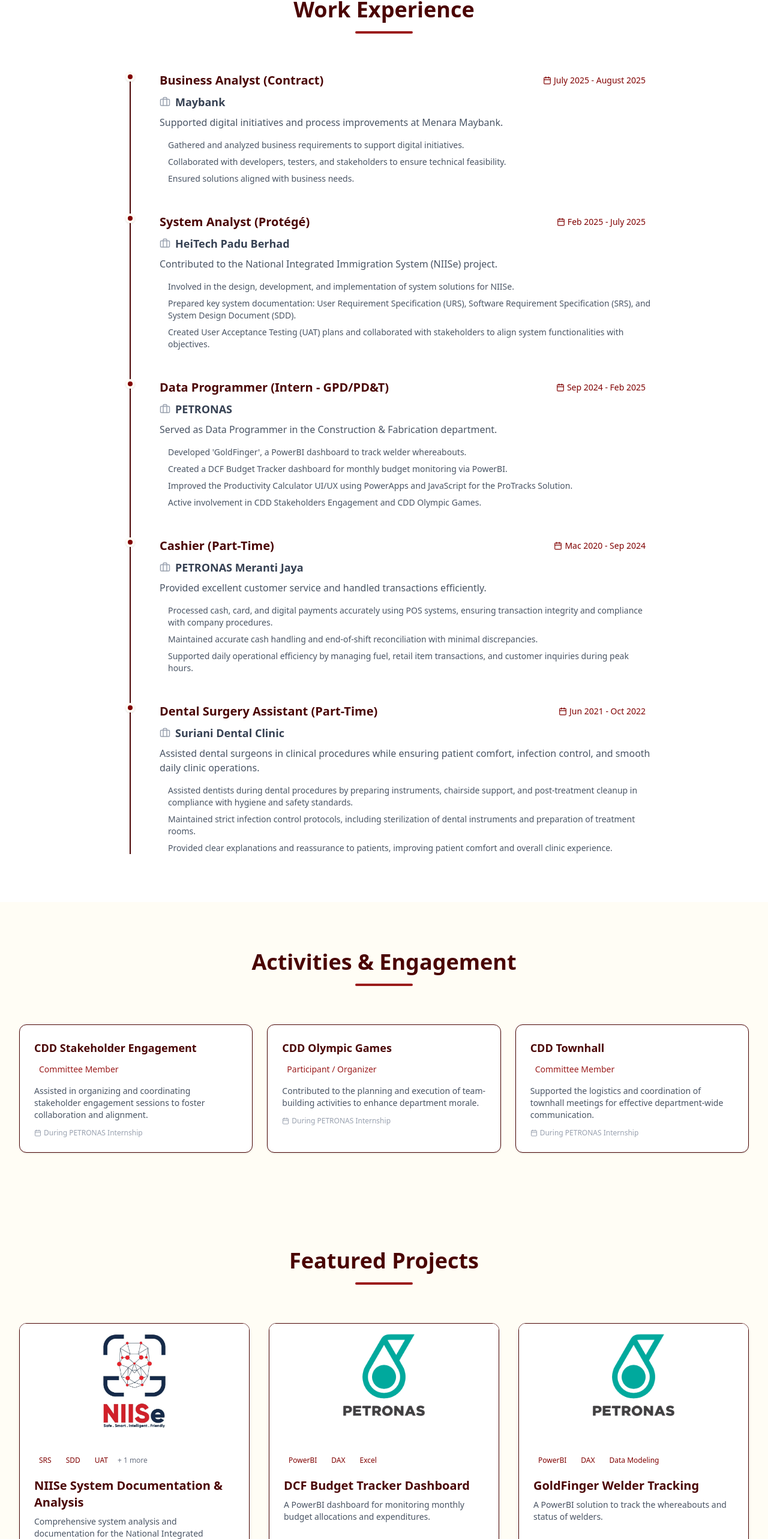
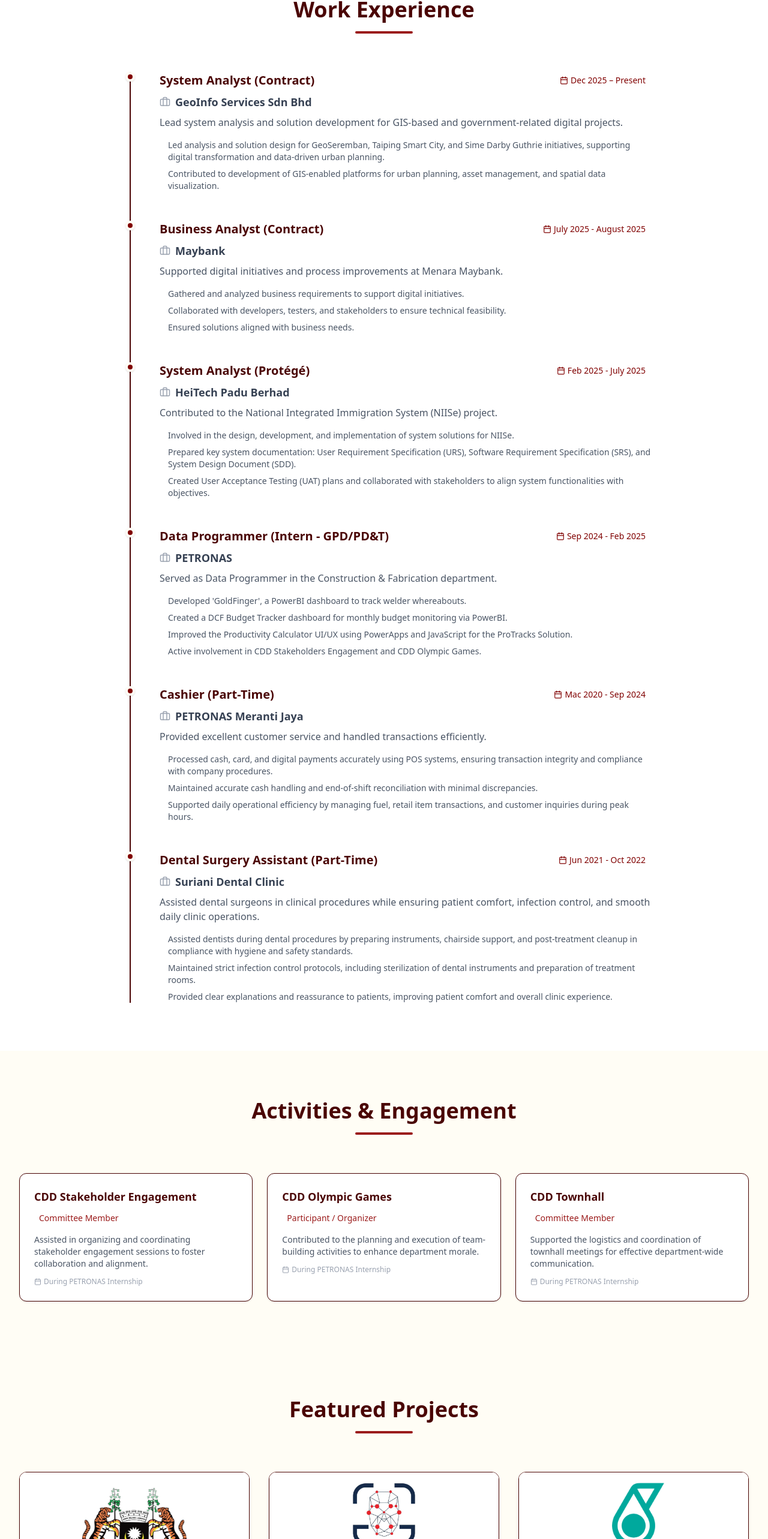
Before and after one commit to amieraislammiah/profile-amiera, a Next.js app: page / in a window 1280 px wide. Shown: the part 1423-3989 px from the top of the page at 60% size. Built offline with nearby package versions, Linux system fonts and the light colour scheme.

Commit message:
update portfolio

```diff
--- a/src/app/page.tsx
+++ b/src/app/page.tsx
@@ -1,14 +1,7 @@
-type Experience = {
-  company: string
-  role: string
-  period: string
-  description: string
-  achievements: string[]
-}
 
 import Link from "next/link";
 import Image from "next/image";
-import { ArrowRight, Download, Calendar, Briefcase, Award, CheckCircle } from "lucide-react";
+import { Download, Calendar, Briefcase, Award, CheckCircle } from "lucide-react";
 import { portfolioData } from "@/data/portfolio";
 import Section from "@/components/Section";
 import ProjectCard from "@/components/ProjectCard";
@@ -40,6 +33,8 @@
                 </Link>
                 <a
                   href={portfolioData.personalInfo.resumeUrl}
+                  target="_blank"
+                  rel="noopener noreferrer"
                   className="flex items-center justify-center px-8 py-3 border border-transparent text-base font-medium rounded-md text-maroon-800 bg-maroon-100 hover:bg-maroon-200 md:py-4 md:text-lg transition-colors shadow-sm"
                 >
                   <Download size={20} className="mr-2" /> Resume
@@ -75,7 +70,7 @@
       <Section id="experience" title="Work Experience" light>
         <div className="max-w-4xl mx-auto">
           <div className="relative border-l-2 border-maroon-200 ml-3 md:ml-6 space-y-12">
-            {portfolioData.experience.map((exp, index) => (
+            {portfolioData.experience.map((exp) => (
               <div key={exp.id} className="relative pl-8 md:pl-12">
                 {/* Timeline dot */}
                 <div className="absolute top-0 left-[-9px] bg-maroon-700 w-4 h-4 rounded-full border-4 border-cream-50 shadow-sm" />
@@ -95,8 +90,8 @@
                 <p className="text-gray-600 mb-4">{exp.description}</p>
 
                 <ul className="space-y-2">
-                  {exp.achievements.map((achievement: string, i: number) => (
-                    <li key={i} className="flex items-start text-gray-600 text-sm">
+                  {exp.achievements.map((achievement: string) => (
+                    <li key={achievement} className="flex items-start text-gray-600 text-sm">
                       <span className="mr-2 mt-1.5 w-1.5 h-1.5 bg-maroon-400 rounded-full flex-shrink-0" />
                       {achievement}
                     </li>
@@ -130,7 +125,7 @@
       <Section id="projects" title="Featured Projects">
         <div className="grid grid-cols-1 md:grid-cols-2 lg:grid-cols-3 gap-8">
           {portfolioData.projects.map((project) => (
-            <ProjectCard key={project.id} project={project} />
+<ProjectCard project={project} />
           ))}
         </div>
       </Section>
--- a/src/app/projects/[id]/page.tsx
+++ b/src/app/projects/[id]/page.tsx
@@ -10,9 +10,9 @@
   }));
 }
 
-export default async function ProjectPage(props: { params: Promise<{ id: string }> }) {
-  const params = await props.params;
-  const project = portfolioData.projects.find((p) => p.id === params.id);
+export default function ProjectPage({ params }: { params: { id: string } }) {
+  const { id } = params;
+  const project = portfolioData.projects.find((p) => p.id === id);
 
   if (!project) {
     return notFound();
@@ -181,6 +181,8 @@
                     <a
                       key={idx}
                       href={doc.url}
+                      target="_blank"
+                      rel="noopener noreferrer"
                       className="flex items-center p-3 bg-white rounded-lg border border-maroon-100 text-maroon-700 hover:shadow-md transition-shadow text-sm font-medium"
                     >
                       <FileText size={18} className="mr-3 text-maroon-500" />
--- a/src/data/portfolio.ts
+++ b/src/data/portfolio.ts
@@ -100,6 +100,17 @@
   ] as SkillCategory[],
   experience: [
     {
+      id: "exp-0",
+      company: "GeoInfo Services Sdn Bhd",
+      role: "System Analyst (Contract)",
+      period: "Dec 2025 – Present",
+      description: "Lead system analysis and solution development for GIS-based and government-related digital projects.",
+      achievements: [
+        "Led analysis and solution design for GeoSeremban, Taiping Smart City, and Sime Darby Guthrie initiatives, supporting digital transformation and data-driven urban planning.",
+        "Contributed to development of GIS-enabled platforms for urban planning, asset management, and spatial data visualization."
+      ],
+    },
+    {
       id: "exp-1",
       company: "Maybank",
       role: "Business Analyst (Contract)",
@@ -199,6 +210,41 @@
     },
   ] as Certification[],
   projects: [
+    {
+      id: "project-gis-taiping",
+      title: "GIS Urban Planning System (Taiping)",
+      description: "Confidential government project to centralize urban planning spatial data and workflows.",
+      period: "Dec 2025 – Feb 2026",
+      overview:
+        "The GIS Urban Planning System for Taiping was developed to support Bandar Perancang in managing spatial planning data, infrastructure information, and development-related records through a centralized digital platform. The system integrates geospatial data with planning workflows, enabling planners to visualize, analyze, and manage planning information more efficiently. By replacing fragmented manual processes, the system enhances data accessibility, planning transparency, and decision-making for municipal development initiatives.",
+      objectives: [
+        "Support Bandar Perancang in managing spatial planning data efficiently",
+        "Enable GIS-based visualization for planning zones and development areas",
+        "Improve accessibility and accuracy of planning information",
+        "Streamline planning workflows and reduce manual processes",
+        "Support better urban planning decision-making through geospatial insights"
+      ],
+      tools: ["System Analysis", "GIS", "SRS", "URS", "SDS", "Process Modeling", "RBAC", "UAT", "Urban Planning Data Management"],
+      role: "System Analyst (Full-time)",
+      contributions: [
+        "Conducted requirements gathering sessions with Bandar Perancang stakeholders and operational users",
+        "Defined functional and non-functional requirements within the Software Requirements Specification (SRS)",
+        "Designed system workflows, process models, and role-based access control structures",
+        "Collaborated with developers to ensure accurate implementation of GIS and planning functionalities",
+        "Supported system validation, testing, and User Acceptance Testing (UAT)"
+      ],
+      process: [
+        {
+          problem: "Urban planning data and infrastructure information were previously managed across multiple manual records and disconnected systems, limiting access, visibility, and coordination.",
+          solution: "Designed a GIS-enabled planning management system that centralizes spatial data and supports operational workflows with interactive mapping, a centralized repository, structured data validation/update workflows, and role-based access control.",
+          outcome: "Provided centralized access to planning information, enhanced GIS visualization of development areas and infrastructure, enabled more data-driven decisions, reduced manual processing, improved data accuracy, and strengthened coordination among stakeholders."
+        }
+      ],
+      documentation: [],
+      images: [],
+      thumbnail: "/taiping-logo.png",
+      confidential: true,
+    },
     {
       id: "project-1",
       title: "NIISe System Documentation & Analysis",
@@ -510,7 +556,7 @@
         "Enable role-based accountability across Registrar, Reviewer, Approver, Admin"
       ],
       tools: ["System Analysis", "SRS", "Process Modeling", "RBAC", "UAT"],
-      role: "System Analyst (Freelance)",
+      role: "System Analyst",
       contributions: [
         "Gathered and validated requirements from stakeholders and end users",
         "Defined functional and non-functional requirements in the SRS",
@@ -549,7 +595,7 @@
         "Strengthen monitoring and visibility of land-related activities"
       ],
       tools: ["System Analysis", "Requirements Engineering", "Solution Architecture", "Process Modeling"],
-      role: "System Analyst (Freelance)",
+      role: "System Analyst",
       contributions: [
         "Contributed to solution proposal preparation, including scope definition and high-level system approach",
         "Engaged with stakeholders to elicit, analyze, and document business and system requirements",
--- /dev/null
+++ b/src/types/shims.d.ts
@@ -0,0 +1,38 @@
+declare module "next/link" {
+  const Link: any;
+  export default Link;
+}
+
+declare module "next/image" {
+  const Image: any;
+  export default Image;
+}
+
+declare module "next/navigation" {
+  export function notFound(): never;
+}
+
+declare module "lucide-react" {
+  export const ArrowLeft: any;
+  export const ExternalLink: any;
+  export const Download: any;
+  export const FileText: any;
+  export const CheckCircle: any;
+  export const Github: any;
+  export const Lock: any;
+  export const Award: any;
+  export const Calendar: any;
+  export const Briefcase: any;
+}
+
+declare module "react/jsx-runtime" {
+  export const jsx: any;
+  export const jsxs: any;
+  export const Fragment: any;
+}
+
+declare namespace JSX {
+  interface IntrinsicElements {
+    [elemName: string]: any;
+  }
+}
--- a/tsconfig.json
+++ b/tsconfig.json
@@ -18,6 +18,7 @@
         "name": "next"
       }
     ],
+    "baseUrl": ".",
     "paths": {
       "@/*": ["./src/*"]
     }
@@ -26,6 +27,7 @@
     "next-env.d.ts",
     "**/*.ts",
     "**/*.tsx",
+    "**/*.d.ts",
     ".next/types/**/*.ts",
     ".next/dev/types/**/*.ts",
     "**/*.mts"
```
Also changed, not shown: public/taiping-logo.png (added).
